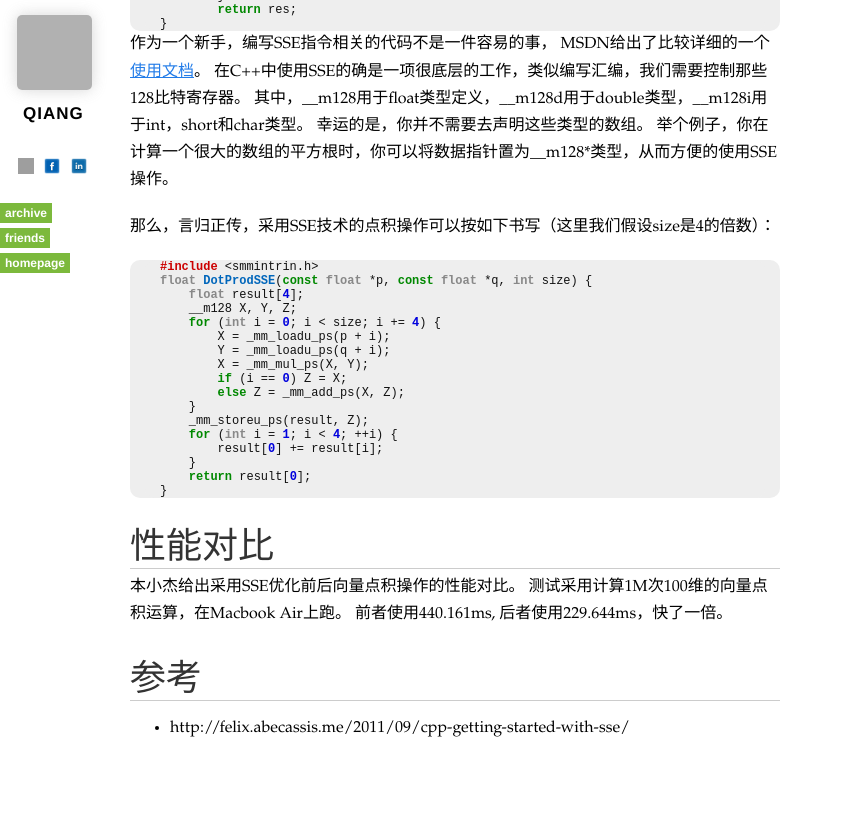
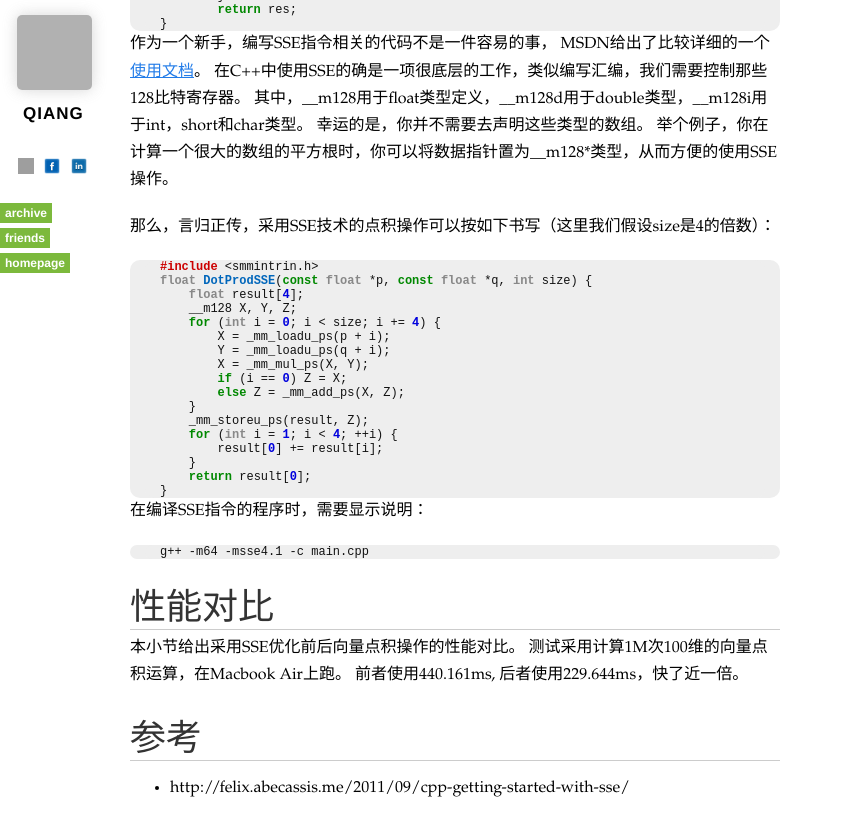
Before and after one commit to qiangrw/qiangrw.github.com, a Jekyll site: the page built from _posts/2015-09-28-optimize-dot-product-by-sse.md, in a window 1280 px wide and 900 px high, scrolled down 1255 px, cut to the strip 0-836 px from the top of the window. Shown: the whole strip, without its empty margins (0-843 px from the left). Built offline with Jekyll 4.4.1, drawn with Linux system fonts in a browser that asks for light colours; nearby versions of some CDN libraries; Markdown is read by kramdown in place of the engine named in the settings; comment, search, counter and statistics services are not loaded; grey boxes are pictures that could not be loaded.

Commit message:
fix syntax

````diff
--- a/_posts/2015-09-28-optimize-dot-product-by-sse.md
+++ b/_posts/2015-09-28-optimize-dot-product-by-sse.md
@@ -59,11 +59,11 @@ float DotProd(const float *p, const float *q, int size)
 ```
 
 作为一个新手，编写SSE指令相关的代码不是一件容易的事，
-MSDN给出了比较详细的一个[使用文档](https://msdn.microsoft.com/en-us/library/kcwz153a(v=vs.90).aspx)。
+MSDN给出了比较详细的一个[使用文档](https://msdn.microsoft.com/en-us/library/kcwz153a\(v=vs.90\).aspx)。
 在C++中使用SSE的确是一项很底层的工作，类似编写汇编，我们需要控制那些128比特寄存器。
-其中，__m128用于float类型定义，__m128d用于double类型，__m128i用于int，short和char类型。
+其中，\_\_m128用于float类型定义，\_\_m128d用于double类型，\_\_m128i用于int，short和char类型。
 幸运的是，你并不需要去声明这些类型的数组。
-举个例子，你在计算一个很大的数组的平方根时，你可以将数据指针置为__m128*类型，从而方便的使用SSE操作。
+举个例子，你在计算一个很大的数组的平方根时，你可以将数据指针置为\_\_m128*类型，从而方便的使用SSE操作。
 
 那么，言归正传，采用SSE技术的点积操作可以按如下书写（这里我们假设size是4的倍数）：
 
@@ -87,11 +87,16 @@ float DotProdSSE(const float *p, const float *q, int size) {
 }
 ```
 
+在编译SSE指令的程序时，需要显示说明：
+
+```
+g++ -m64 -msse4.1 -c main.cpp
+```
 
 # 性能对比
-本小杰给出采用SSE优化前后向量点积操作的性能对比。
+本小节给出采用SSE优化前后向量点积操作的性能对比。
 测试采用计算1M次100维的向量点积运算，在Macbook Air上跑。
-前者使用440.161ms, 后者使用229.644ms，快了一倍。
+前者使用440.161ms, 后者使用229.644ms，快了近一倍。
 
 
 # 参考
````
